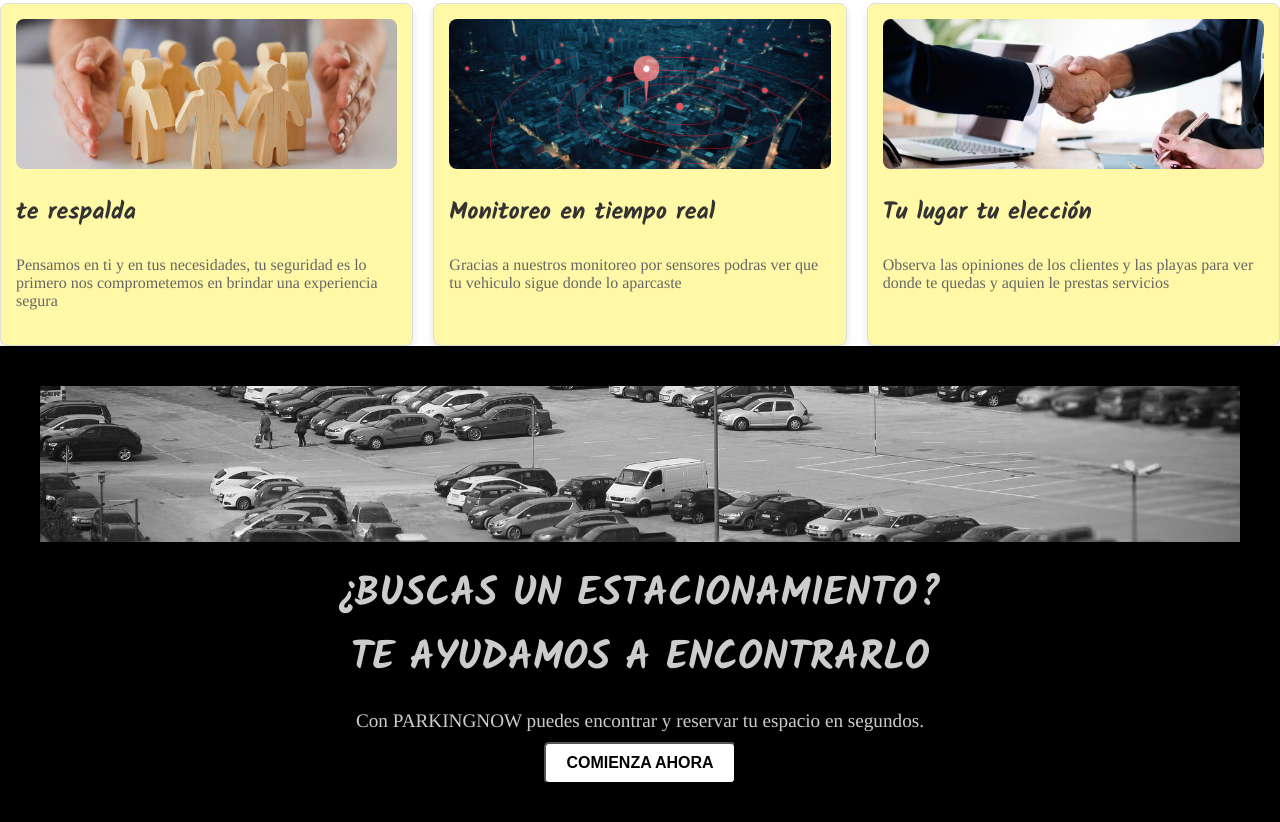
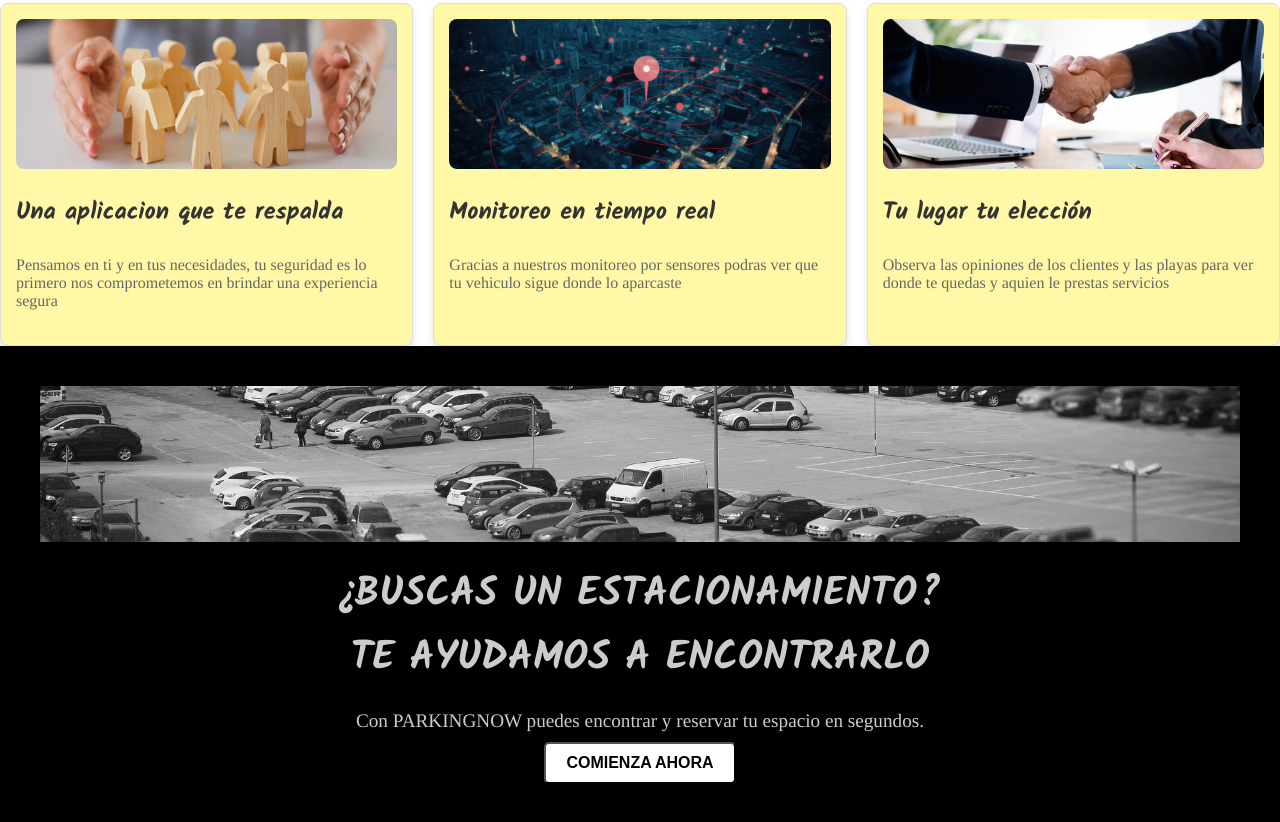
Before and after one commit to G3-UPC-SI730-2402-SW52-PARKINGNOW/Landing-Page, a plain HTML site: page docs/index.html in a window 1280 px wide. Shown: the part 2443-3265 px from the top of the page. Drawn offline with nearby package versions, Linux system fonts and the light colour scheme.

Commit message:
fix: adding text description

```diff
--- a/docs/index.html
+++ b/docs/index.html
@@ -226,7 +226,7 @@
     <div class="promotion-grid">
         <div class="promotion" id="promotion-lima">
             <img src="img/seguridad_1.jpg" alt="Promoción en Lima" class="promotion-img">
-            <h3>te respalda</h3>
+            <h3>Una aplicacion que te respalda</h3>
             <p>Pensamos en ti y en tus necesidades, tu seguridad es lo primero nos comprometemos en brindar una experiencia segura</p>
         </div>
         <div class="promotion" id="promotion-arequipa">
```
